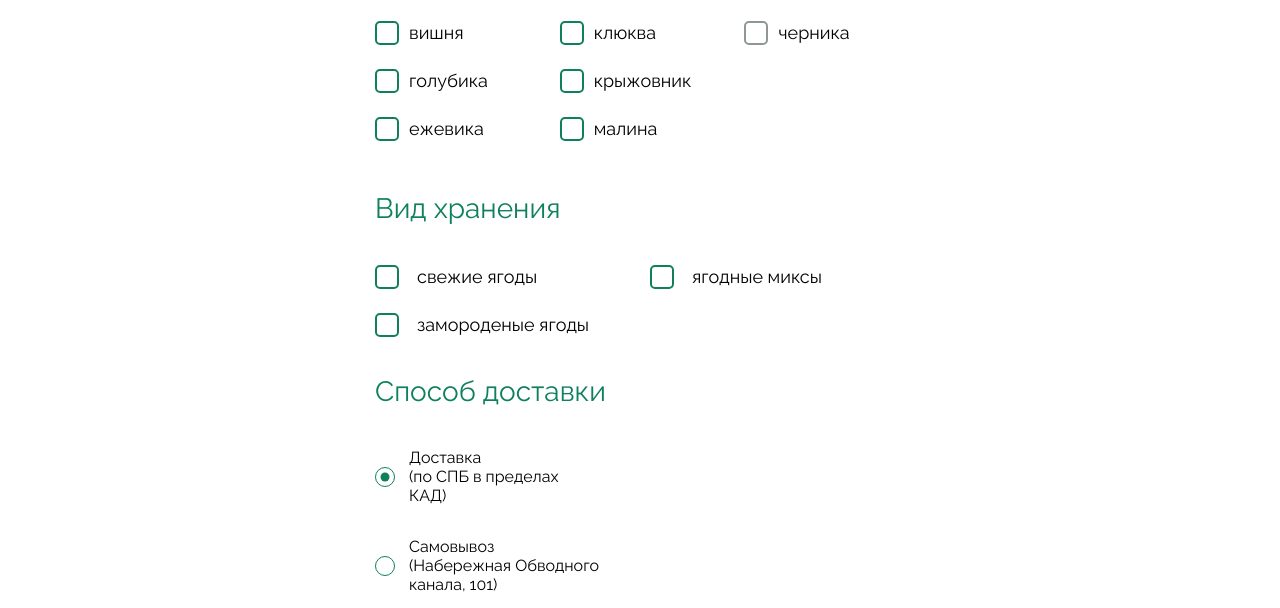
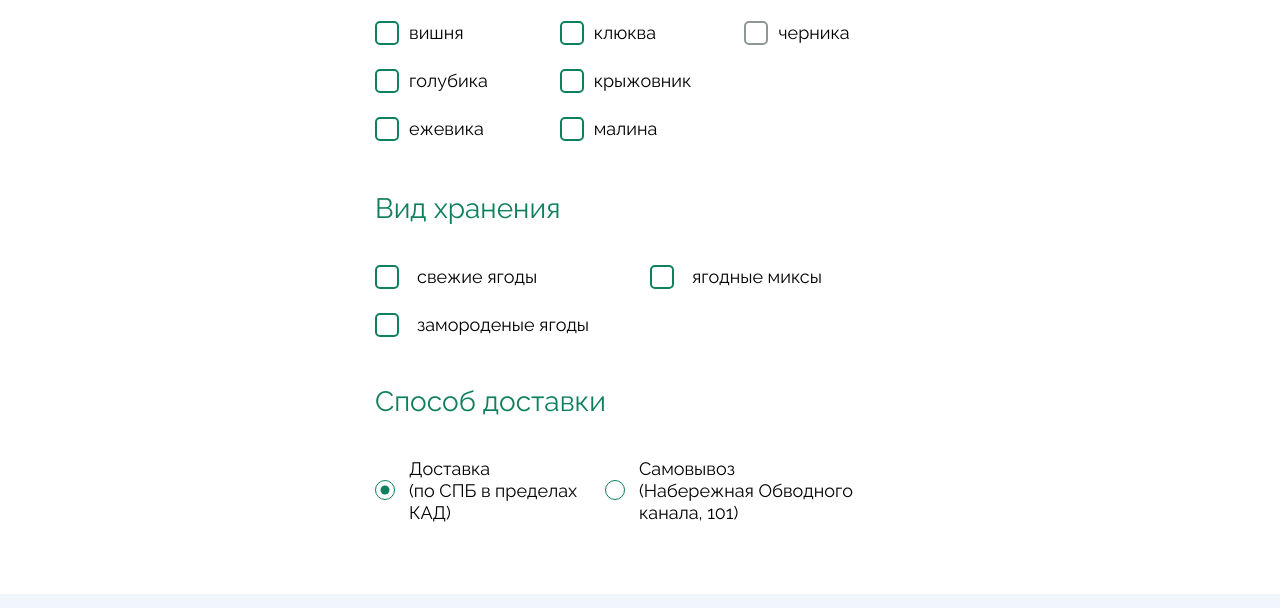
Before and after one commit to VladissGernet/berries, a website: page source/html/form.html in a window 1280 px wide. Shown: the part 804-1412 px from the top of the page. Drawn offline with nearby package versions, Linux system fonts and the light colour scheme; files that its build step writes are made by us from their sources.

Commit message:
radio tablet

```diff
--- a/source/html/form.html
+++ b/source/html/form.html
@@ -262,7 +262,7 @@
         </ul>
       </fieldset>
       <fieldset class="order-form__select radio-select">
-        <legend class="order-form__title">
+        <legend class="order-form__title order-form__title--delivery">
           Способ доставки
         </legend>
         <ul class="radio-select__list">
--- a/source/scss/main/order-form.scss
+++ b/source/scss/main/order-form.scss
@@ -34,3 +34,9 @@
     margin-bottom: 48px;
   }
 }
+
+.order-form__title--delivery {
+  @media (min-width: $tablet-width) {
+    padding-top: 10px;
+  }
+}
--- a/source/scss/main/radio-select.scss
+++ b/source/scss/main/radio-select.scss
@@ -2,10 +2,20 @@
   margin: 0;
   padding: 0;
   list-style-type: none;
+
+  @media (min-width: $tablet-width) {
+    display: flex;
+    flex-wrap: wrap;
+    gap: 10px 6px;
+  }
 }
 
 .radio-select__item {
   margin-bottom: 32px;
+
+  @media (min-width: $tablet-width) {
+    min-height: 66px;
+  }
 }
 
 .radio-select__label {
@@ -17,6 +27,11 @@
   min-height: 21px;
   padding-left: 34px;
   max-width: 190px;
+
+  @media (min-width: $tablet-width) {
+    font-size: 18px;
+    line-height: 22px;
+  }
 }
 
 .radio-select__mark {
@@ -30,6 +45,11 @@
   transform: translateY(-50%);
   border-radius: 50%;
   cursor: pointer;
+
+  //Для лучшего вида при переполнении
+  @media (min-width: $tablet-width) {
+    top: 32px;
+  }
 }
 
 .radio-select__input[type="radio"] ~ span {
```
